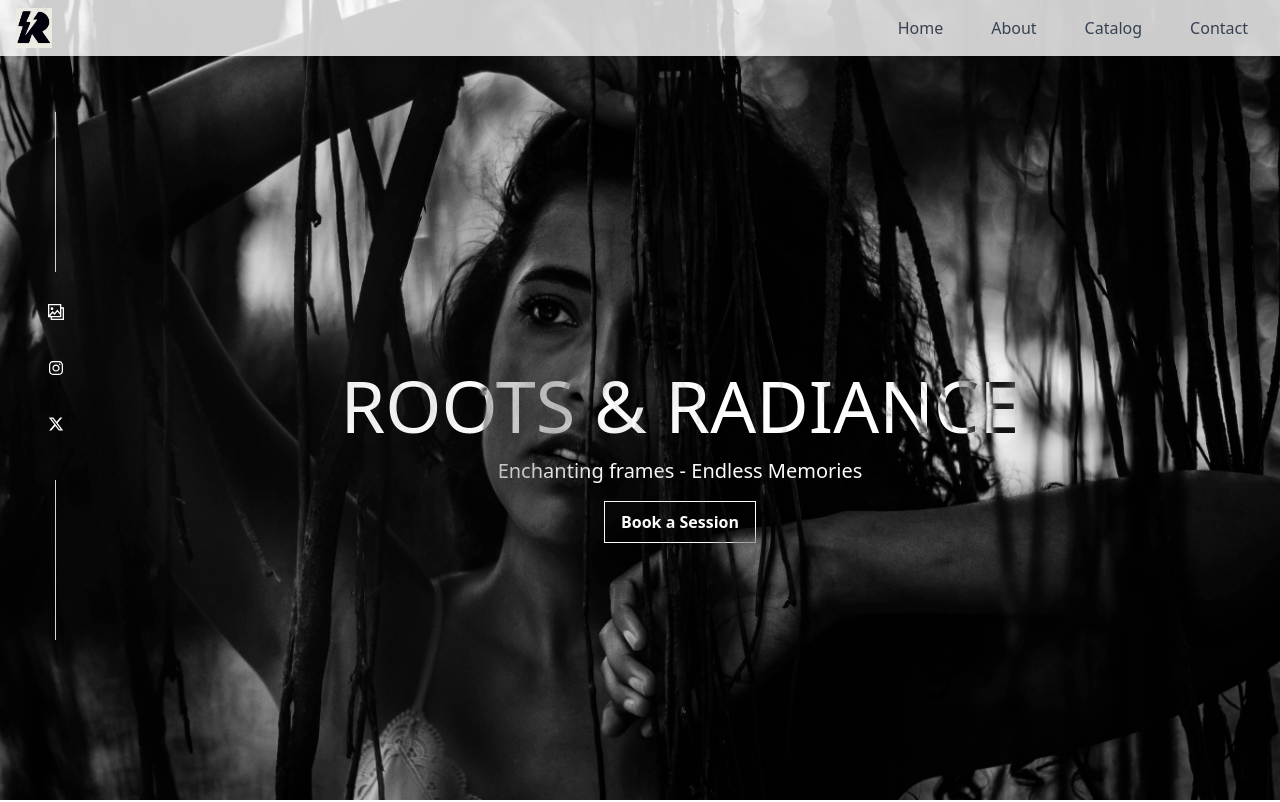
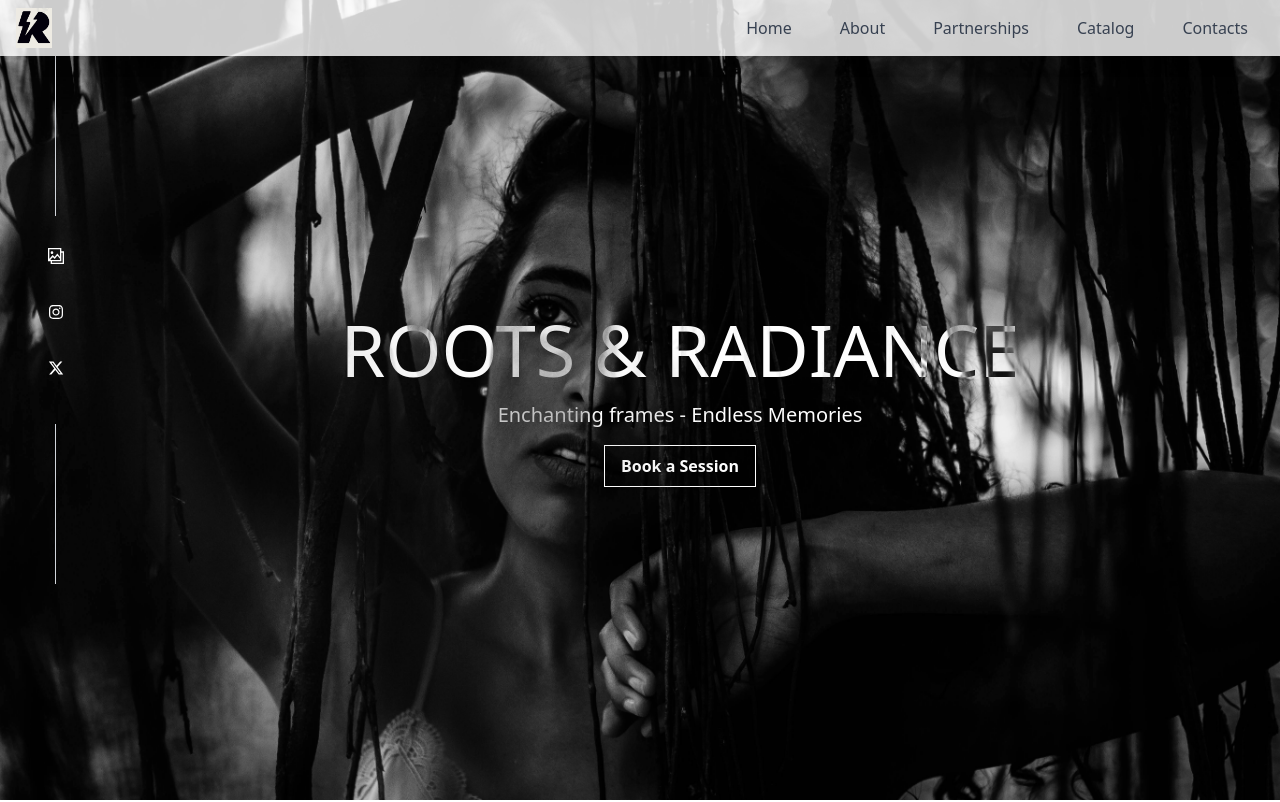
Before and after one commit to bridgitkanini/TalentTrackr, a React (Vite) app: page / in a window 1280 px wide. Shown: the top 802 px of the page. Built offline with nearby package versions, Linux system fonts and the light colour scheme.

Commit message:
Fix navbar href paths

```diff
--- a/src/components/About.jsx
+++ b/src/components/About.jsx
@@ -4,7 +4,7 @@ import img26 from "./../../public/images/26.jpg";
 import Logo from "./../assets/logo.png";
 const About = () => {
   return (
-    <main>
+    <main id="about">
       <div className="flex flex-col items-center justify-center h-[70vh] gap-10 mx-auto md:w-[750px]">
         <h1 className="text-center text-xl sm:text-3xl md:text-5xl">
           About Roots & Radiance
--- a/src/components/Contacts.jsx
+++ b/src/components/Contacts.jsx
@@ -17,7 +17,7 @@ const Contacts = () => {
   };
 
   return (
-    <main>
+    <main id="contacts">
       <div className="flex flex-col items-center justify-center h-[70vh] gap-10 mx-auto md:w-[750px]">
         <h1 className="text-center font-bold text-xl sm:text-2xl md:text-3xl">
           Contact Us
@@ -44,7 +44,7 @@ const Contacts = () => {
         style={bgImage}
         className="flex flex-col items-center justify-center"
       >
-        <div className="border-[20px] border-black grid grid-cols-4  sm:grid-cols-4 md:grid-cols-4 w-[450px] md:w-[950px] items-center justify-center">
+        <div className="border-[20px] border-black grid grid-cols-4  sm:grid-cols-4 md:grid-cols-4 w-[350px] md:w-[950px] items-center justify-center">
           <div className="h-full w-full">
             <img
               src={img14}
@@ -53,7 +53,7 @@ const Contacts = () => {
             />
           </div>
           <div className="bg-neutral-950 h-full flex flex-col justify-center items-center">
-            <h1 className=" text-white text-center text-sm sm:text-xl md:text-3xl">
+            <h1 className="hidden sm:block text-white text-center text-sm sm:text-xl md:text-3xl">
               ROOTS & RADIANCE
             </h1>
             <p className=" text-white text-xs sm:text-xs md:text-sm text-center">
@@ -64,9 +64,9 @@ const Contacts = () => {
             <img src={img34} alt="model image" />
           </div>
           <div className="bg-neutral-950  h-full flex flex-col justify-center items-center text-white text-center text-xs sm:text-base md:text-2xl">
-            <p>ELEGANT</p>
-            <p>TIMELESS</p>
-            <p>AUTHENTIC</p>
+            <p>ELEGANT.</p>
+            <p>TIMELESS.</p>
+            <p>AUTHENTIC.</p>
           </div>
         </div>
       </div>
--- a/src/components/Hero.jsx
+++ b/src/components/Hero.jsx
@@ -17,7 +17,7 @@ const Hero = () => {
 
   return (
     <>
-      <main style={bgImage}>
+      <main id="home" style={bgImage}>
         <Navbar />
         <div className="flex flex-row">
           <div className="flex flex-col items-start gap-4 mt-10 ml-4 md:ml-8">
--- a/src/components/Navbar.jsx
+++ b/src/components/Navbar.jsx
@@ -4,24 +4,28 @@ import Logo from "./../assets/logo.png";
 const DesktopMenus = [
   {
     name: "Home",
-    href: "#",
+    href: "#home",
   },
   {
     name: "About",
-    href: "#",
+    href: "#about",
+  },
+  {
+    name: "Partnerships",
+    href: "#partnerships",
   },
   {
     name: "Catalog",
-    href: "#",
+    href: "#catalog",
   },
   {
-    name: "Contact",
-    href: "#",
+    name: "Contacts",
+    href: "#contacts",
   },
 ];
 const Navbar = () => {
   return (
-    <header className="bg-white/80 shadow-lg">
+    <header className="bg-white/80 shadow-lg fixed top-0 w-full z-10">
       <div className="container">
         <nav className="flex justify-between items-center">
           <a href="#" className="text-gray-800 font-bold text-3xl">
@@ -33,7 +37,7 @@ const Navbar = () => {
               {DesktopMenus.map((menu) => (
                 <li>
                   <a
-                    href={menu.link}
+                    href={menu.href}
                     className="text-gray-700 hover:text-red-700 px-4 py-4 inline-block select-none"
                   >
                     {menu.name}
@@ -48,8 +52,8 @@ const Navbar = () => {
             <ul>
               <li>
                 <a
-                  href="#"
-                  className="text-red-700 hover:text-gray-900 px-4 py-4 inline-block select-none font-semibold text-xl"
+                  href="#contact"
+                  className="text-gray-700 hover:text-gray-900 px-4 py-4 inline-block select-none font-semibold text-xl"
                 >
                   Book Now
                 </a>
```
